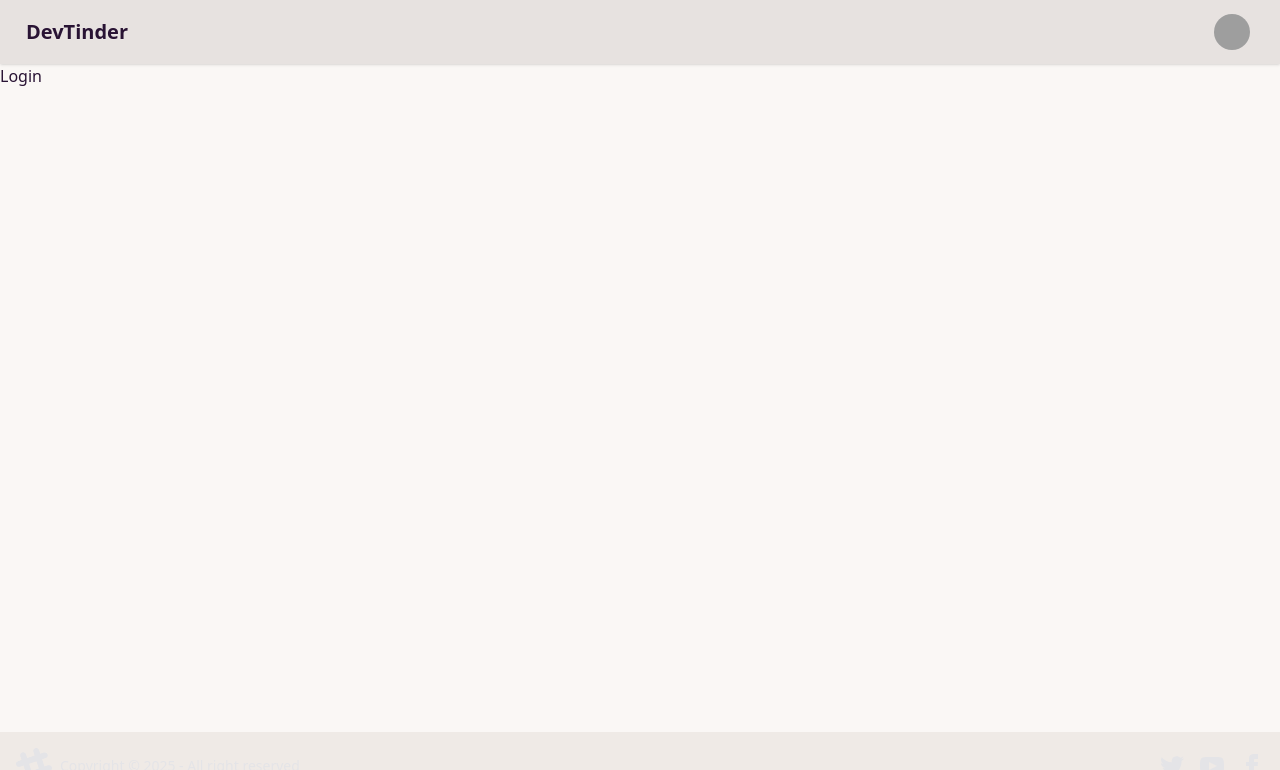
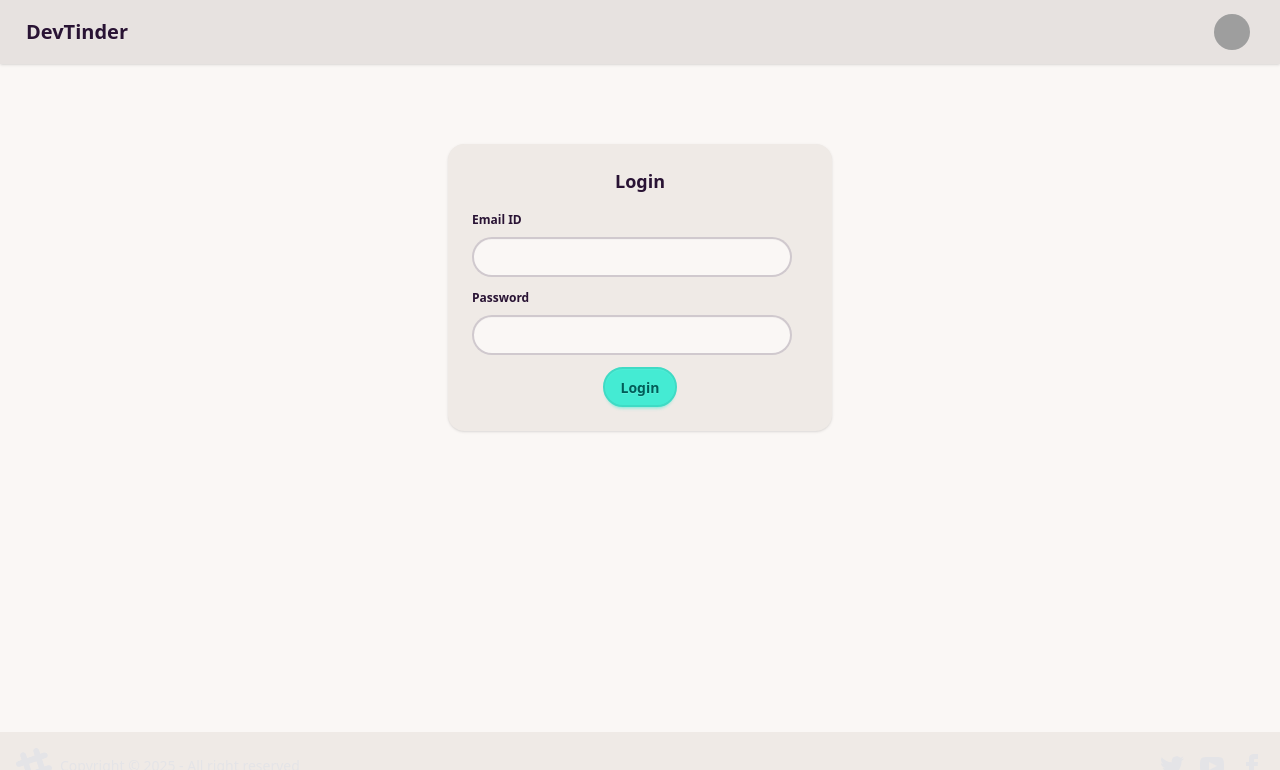
Before and after one commit to Bharadwaj-vinay/DevTinder-UI, a React (Vite) app: page /login in a window 1280 px wide. Shown: the top 770 px of the page. Built offline with nearby package versions, Linux system fonts and the light colour scheme; grey boxes are pictures that could not be loaded.

Commit message:
login page ui

```diff
--- a/src/Login.jsx
+++ b/src/Login.jsx
@@ -2,7 +2,26 @@ import React from 'react'
 
 const Login = () => {
   return (
-    <div>Login</div>
+    <div className='flex justify-center my-20'>
+        <div className="card bg-base-200 w-96 shadow-sm">
+            <div className="card-body">
+                <h2 className="card-title justify-center">Login</h2>
+                    <div>
+                        <fieldset className="fieldset">
+                            <legend className="fieldset-legend">Email ID</legend>
+                            <input type="text" className="input"/>
+                        </fieldset>
+                        <fieldset className="fieldset">
+                            <legend className="fieldset-legend">Password</legend>
+                            <input type="password" className="input"/>
+                        </fieldset>
+                    </div>
+                <div className="card-actions justify-center">
+                    <button className="btn btn-primary">Login</button>
+                </div>
+            </div>
+        </div>
+    </div>
   )
 }
 
```
